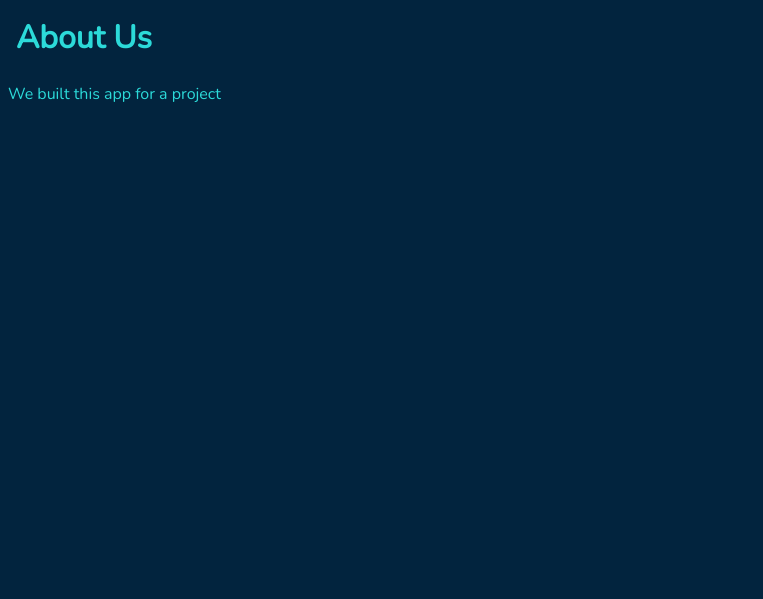
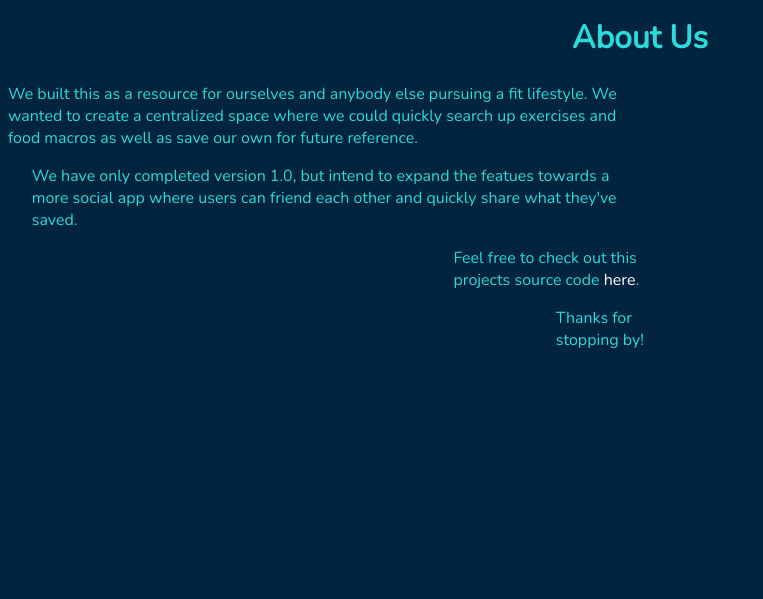
Before and after one commit to gabe-ng/suite-health, a Django app: page /about/ in a window 1280 px wide. Shown: the part 83-682 px from the top of the page, without its empty margins (0-763 px from the left). Run offline with Django 3.2, Linux system fonts and the light colour scheme; data that the repository does not hold is empty; some libraries are stand-ins or nearby versions.

Commit message:
about page done

```diff
--- a/fitness_app_project/fitness_app/static/css/base.css
+++ b/fitness_app_project/fitness_app/static/css/base.css
@@ -325,3 +325,28 @@ Homepage
 .hide {
   display: none;
 }
+
+/************* about page ***************/
+#about {
+  display: flex;
+  flex-direction: column;
+  justify-content: center;
+  align-items: center;
+  margin: 0 auto;
+}
+
+.p-wrap {
+  text-align: left;
+}
+
+#about p {
+  max-width: 50%;
+}
+
+#about a {
+  color: white;
+}
+
+#about a:hover {
+  text-decoration: underline;
+}
--- a/fitness_app_project/fitness_app/templates/fitness_app/about.html
+++ b/fitness_app_project/fitness_app/templates/fitness_app/about.html
@@ -1,6 +1,21 @@
 {% extends 'fitness_app/base.html' %} {% load staticfiles %} {% block content %}
 <div id="about">
+
   <h1>About Us</h1>
-  <p>We built this app for a project</p>
+  <div class="p-wrap">
+    <p>We built this as a resource for ourselves and anybody else pursuing a fit lifestyle. We wanted to create a centralized space where we could quickly search up exercises and food macros as well as save our own for future reference.
+    </p>
+  </div>
+  <div class="p-wrap">
+    <p>We have only completed version 1.0, but intend to expand the featues towards a more social app where users can friend each other and quickly share what they've saved.</p>
+  </div>
+  <div class="p-wrap">
+    <p>Feel free to check out this projects source code
+      <a href="https://github.com/gabe-ng/fitness-app">here</a>.
+    </p>
+  </div>
+  <div class="p-wrap">
+    <p>Thanks for stopping by!</p>
+  </div>
 </div>
 {% endblock %}
```
